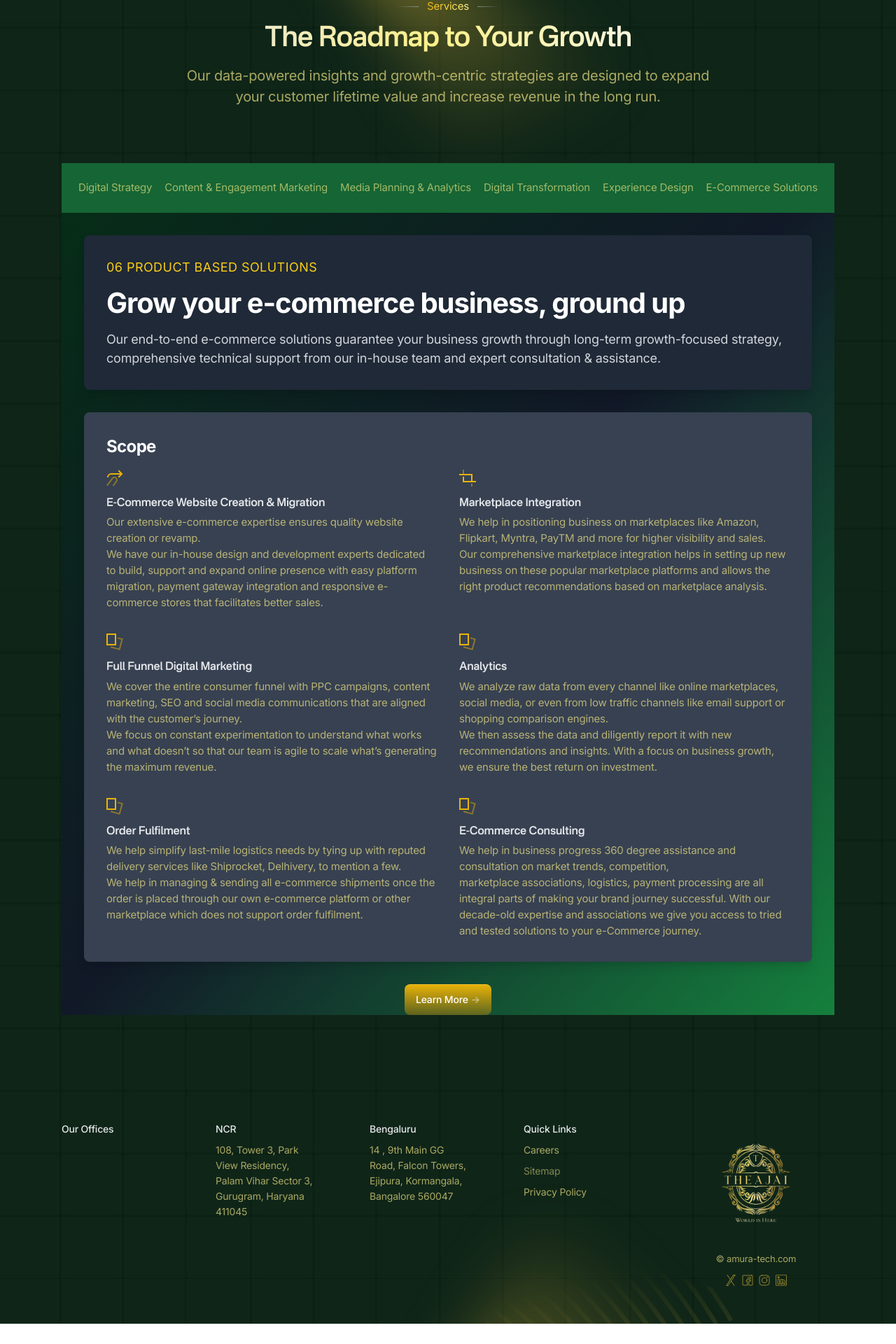
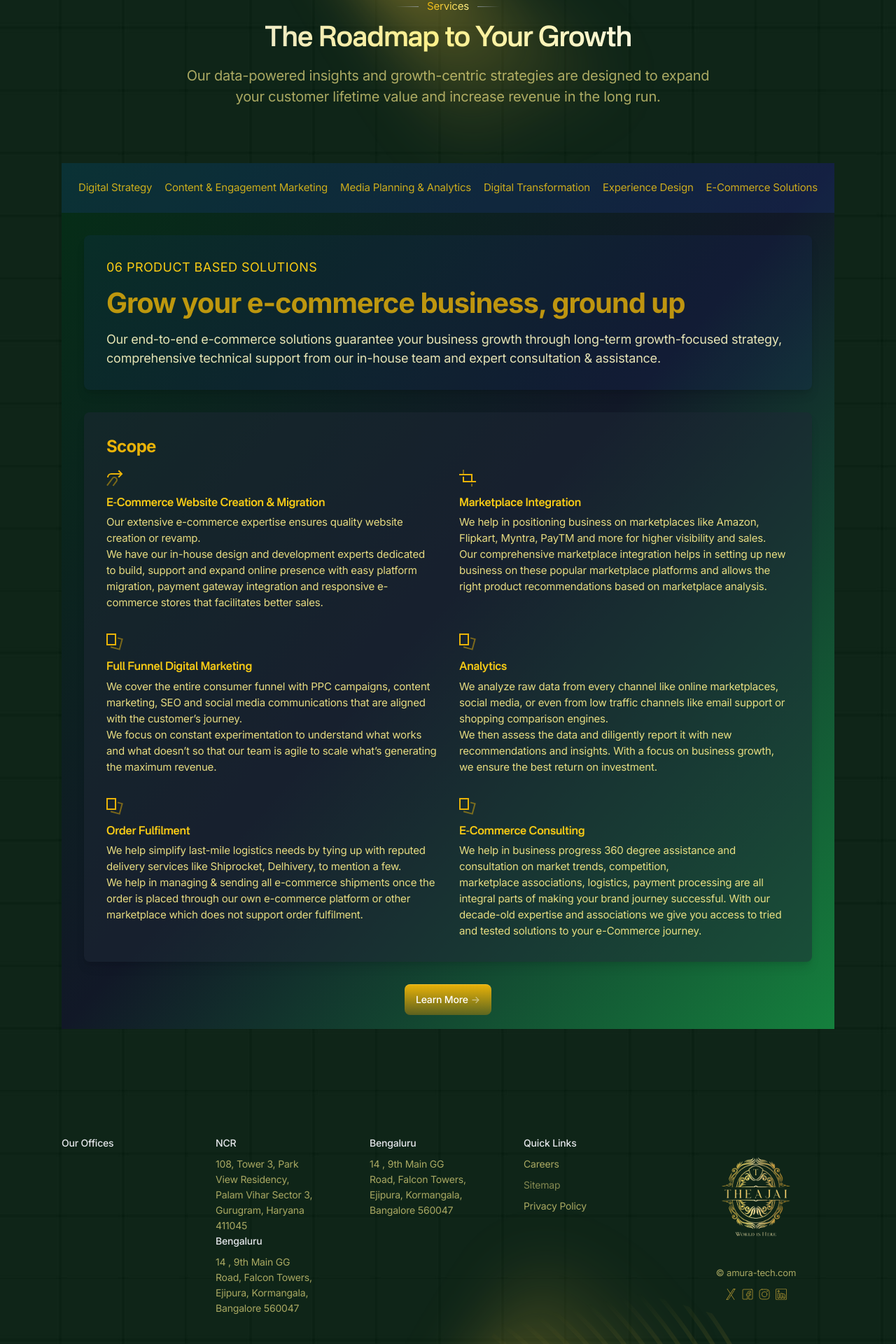
Before and after one commit to sachin972/amura-tech, a Next.js app: page /services/e-commerce-solutions in a window 1280 px wide. Shown: the part 1119-3039 px from the top of the page at 70% size. Before the commit the page ends 3010 px from the top, so only its background shows below. Built offline with nearby package versions, Linux system fonts and the light colour scheme.

Commit message:
updated ui

```diff
--- a/app/(default)/services/e-commerce-solutions/page.tsx
+++ b/app/(default)/services/e-commerce-solutions/page.tsx
@@ -6,14 +6,14 @@ export default function ECommerce({}) {
             {/* <Services /> */}
             <div className="w-full p-8">
                 {/* Header Section */}
-                <div className="bg-gray-800 p-8 rounded-lg shadow-lg mb-8">
+                <div className="bg-blue-800/10 p-8 rounded-lg shadow-lg mb-8">
                     <h2 className="text-yellow-400 text-lg uppercase tracking-wide">
                         06 Product Based Solutions
                     </h2>
-                    <h1 className="text-4xl font-bold mt-4">
+                    <h1 className="text-4xl font-bold mt-4 text-yellow-500/80">
                         Grow your e-commerce business, ground up
                     </h1>
-                    <p className="text-lg text-gray-300 mt-4">
+                    <p className="text-lg text-yellow-100/90 mt-4">
                         Our end-to-end e-commerce solutions guarantee your
                         business growth through long-term growth-focused
                         strategy, comprehensive technical support from our
@@ -22,8 +22,8 @@ export default function ECommerce({}) {
                 </div>
 
                 {/* Scope Section */}
-                <div className="bg-gray-700 p-8 rounded-lg shadow-lg">
-                    <h3 className="text-2xl font-bold text-white mb-4">
+                <div className="bg-gray-800/50 p-8 rounded-lg shadow-lg">
+                    <h3 className="text-2xl font-bold text-yellow-500 mb-4">
                         Scope
                     </h3>
                     <div className="grid grid-cols-1 md:grid-cols-2 gap-8">
@@ -41,10 +41,10 @@ export default function ECommerce({}) {
                                     d="M13.01 12.508a2.5 2.5 0 0 0-3.502.482L1.797 23.16.203 21.952l7.71-10.17a4.5 4.5 0 1 1 7.172 5.437l-4.84 6.386-1.594-1.209 4.841-6.385a2.5 2.5 0 0 0-.482-3.503Z"
                                 />
                             </svg>
-                            <h3 className="mb-1 font-nacelle text-[1rem] font-semibold text-gray-200">
+                            <h3 className="mb-1 font-nacelle text-[1rem] font-semibold text-yellow-400">
                                 E-Commerce Website Creation & Migration
                             </h3>
-                            <p className="text-yellow-200/65">
+                            <p className="text-yellow-200/90">
                                 Our extensive e-commerce expertise ensures
                                 quality website creation or revamp.
                                 <br />
@@ -70,10 +70,10 @@ export default function ECommerce({}) {
                                 />
                                 <path d="M19 6H0v2h17v8H7v-6H5v8h19v-2h-5V6Z" />
                             </svg>
-                            <h3 className="mb-1 font-nacelle text-[1rem] font-semibold text-gray-200">
+                            <h3 className="mb-1 font-nacelle text-[1rem] font-semibold text-yellow-400">
                                 Marketplace Integration
                             </h3>
-                            <p className="text-yellow-200/65">
+                            <p className="text-yellow-200/90">
                                 We help in positioning business on marketplaces
                                 like Amazon, Flipkart, Myntra, PayTM and more
                                 for higher visibility and sales.
@@ -100,10 +100,10 @@ export default function ECommerce({}) {
                                     d="m16.295 5.393 7.528 2.034-4.436 16.412L5.87 20.185l.522-1.93 11.585 3.132 3.392-12.55-5.597-1.514.522-1.93Z"
                                 />
                             </svg>
-                            <h3 className="mb-1 font-nacelle text-[1rem] font-semibold text-gray-200">
+                            <h3 className="mb-1 font-nacelle text-[1rem] font-semibold text-yellow-400">
                                 Full Funnel Digital Marketing
                             </h3>
-                            <p className="text-yellow-200/65">
+                            <p className="text-yellow-200/90">
                                 We cover the entire consumer funnel with PPC
                                 campaigns, content marketing, SEO and social
                                 media communications that are aligned with the
@@ -128,10 +128,10 @@ export default function ECommerce({}) {
                                     d="m16.295 5.393 7.528 2.034-4.436 16.412L5.87 20.185l.522-1.93 11.585 3.132 3.392-12.55-5.597-1.514.522-1.93Z"
                                 />
                             </svg>
-                            <h3 className="mb-1 font-nacelle text-[1rem] font-semibold text-gray-200">
+                            <h3 className="mb-1 font-nacelle text-[1rem] font-semibold text-yellow-400">
                                 Analytics{" "}
                             </h3>
-                            <p className="text-yellow-200/65">
+                            <p className="text-yellow-200/90">
                                 We analyze raw data from every channel like
                                 online marketplaces, social media, or even from
                                 low traffic channels like email support or
@@ -156,10 +156,10 @@ export default function ECommerce({}) {
                                     d="m16.295 5.393 7.528 2.034-4.436 16.412L5.87 20.185l.522-1.93 11.585 3.132 3.392-12.55-5.597-1.514.522-1.93Z"
                                 />
                             </svg>
-                            <h3 className="mb-1 font-nacelle text-[1rem] font-semibold text-gray-200">
+                            <h3 className="mb-1 font-nacelle text-[1rem] font-semibold text-yellow-400">
                                 Order Fulfilment{" "}
                             </h3>
-                            <p className="text-yellow-200/65">
+                            <p className="text-yellow-200/90">
                                 We help simplify last-mile logistics needs by
                                 tying up with reputed delivery services like
                                 Shiprocket, Delhivery, to mention a few.
@@ -183,10 +183,10 @@ export default function ECommerce({}) {
                                     d="m16.295 5.393 7.528 2.034-4.436 16.412L5.87 20.185l.522-1.93 11.585 3.132 3.392-12.55-5.597-1.514.522-1.93Z"
                                 />
                             </svg>
-                            <h3 className="mb-1 font-nacelle text-[1rem] font-semibold text-gray-200">
+                            <h3 className="mb-1 font-nacelle text-[1rem] font-semibold text-yellow-400">
                                 E-Commerce Consulting
                             </h3>
-                            <p className="text-yellow-200/65">
+                            <p className="text-yellow-200/90">
                                 We help in business progress 360 degree
                                 assistance and consultation on market trends,
                                 competition,
--- a/app/(default)/services/layout.tsx
+++ b/app/(default)/services/layout.tsx
@@ -271,35 +271,35 @@ export default function DefaultLayout({
                             <div className="bg-gradient-to-br from-green-950 via-gray-900 to-green-700 text-white">
                                 <div className="flex flex-col">
                                     {/* Sidebar Navigation */}
-                                    <div className="w-full bg-green-800 p-6">
+                                    <div className="w-full  bg-blue-800/20 p-6">
                                         <ul className="flex flex-wrap items-center justify-between gap-4">
-                                            <li className="text-yellow-200/60 hover:text-yellow-500 cursor-pointer">
+                                            <li className="text-yellow-400/80 hover:text-yellow-600 cursor-pointer">
                                                 <Link href="/services/digital-marketing">
                                                     Digital Strategy
                                                 </Link>
                                             </li>
-                                            <li className="text-yellow-200/60 hover:text-yellow-500 cursor-pointer">
+                                            <li className="text-yellow-400/80 hover:text-yellow-600 cursor-pointer">
                                                 <Link href="/services/content-and-engineering">
                                                     Content & Engagement
                                                     Marketing
                                                 </Link>
                                             </li>
-                                            <li className="text-yellow-200/60 hover:text-yellow-500 cursor-pointer">
+                                            <li className="text-yellow-400/80 hover:text-yellow-600 cursor-pointer">
                                                 <Link href="/services/media-planning-analytics">
                                                     Media Planning & Analytics
                                                 </Link>
                                             </li>
-                                            <li className="text-yellow-200/60 hover:text-yellow-500 cursor-pointer">
+                                            <li className="text-yellow-400/80 hover:text-yellow-600 cursor-pointer">
                                                 <Link href="/services/digital-transformation">
                                                     Digital Transformation
                                                 </Link>
                                             </li>
-                                            <li className="text-yellow-200/60 hover:text-yellow-500 cursor-pointer">
+                                            <li className="text-yellow-400/80 hover:text-yellow-600 cursor-pointer">
                                                 <Link href="/services/experience-design">
                                                     Experience Design
                                                 </Link>
                                             </li>
-                                            <li className="text-yellow-200/60 hover:text-yellow-500 cursor-pointer">
+                                            <li className="text-yellow-400/80 hover:text-yellow-600 cursor-pointer">
                                                 <Link href="/services/e-commerce-solutions">
                                                     E-Commerce Solutions
                                                 </Link>
@@ -313,6 +313,7 @@ export default function DefaultLayout({
                                     <div
                                         data-aos="fade-up"
                                         data-aos-delay={400}
+                                        className="mb-5"
                                     >
                                         <a
                                             className="cursor-pointer btn group mb-4 w-full bg-gradient-to-t from-yellow-600/40 to-yellow-500 bg-[length:100%_100%] bg-[bottom] text-white shadow-[inset_0px_1px_0px_0px_theme(colors.white/.16)] hover:bg-[length:100%_150%] sm:mb-0 sm:w-auto"
@@ -324,7 +325,7 @@ export default function DefaultLayout({
                                                     ?.click();
                                             }}
                                         >
-                                            <span className="relative inline-flex items-center">
+                                            <span className="relative inline-flex items-center mb">
                                                 Learn More
                                                 <span className="ml-1 tracking-normal text-white/50 transition-transform group-hover:translate-x-0.5">
                                                     -&gt;
--- a/components/ui/footer.tsx
+++ b/components/ui/footer.tsx
@@ -28,6 +28,8 @@ export default function Footer() {
                         </h3>
                     </div>
                     <div className="space-y-2">
+                        <ul>
+                            <li className="space-y-2">
                                 <h3 className="text-sm font-medium text-gray-200">
                                     <Link href={"/contact"}>NCR</Link>
                                 </h3>
@@ -45,9 +47,37 @@ export default function Footer() {
                                             className="text-yellow-200/65 transition hover:text-yellow-500"
                                             href="#0"
                                         >
-                                    108, Tower 3, Park View Residency, Palam
-                                    Vihar Sector 3, Gurugram, Haryana 411045
+                                            108, Tower 3, Park View Residency,
+                                            Palam Vihar Sector 3, Gurugram,
+                                            Haryana 411045
                                         </a>
+                                    </li>
+                                </ul>
+                            </li>
+                            <li className="space-y-2">
+                                <h3 className="text-sm font-medium text-gray-200">
+                                    <Link href={"/contact"}>Bengaluru</Link>
+                                </h3>
+                                <ul className="space-y-2 text-sm">
+                                    {/* <li>
+                                <a
+                                    className="text-yellow-200/65 transition hover:text-yellow-500"
+                                    href="#0"
+                                >
+                                    NCR
+                                </a>
+                            </li> */}
+                                    <li>
+                                        <a
+                                            className="text-yellow-200/65 transition hover:text-yellow-500"
+                                            href="#0"
+                                        >
+                                            14 , 9th Main GG Road, Falcon
+                                            Towers, Ejipura, Kormangala,
+                                            Bangalore 560047
+                                        </a>
+                                    </li>
+                                </ul>
                             </li>
                         </ul>
                     </div>
@@ -120,7 +150,7 @@ export default function Footer() {
                     {/* 5th block */}
                     <div className="col-span-2 md:col-span-4 lg:col-span-1 lg:text-center">
                         <div className="mb-1">
-                            <Logo height={760} width={760} />
+                            <Logo height={700} width={700} />
                         </div>
                         <div className="text-xs">
                             <p className="mb-3 text-yellow-200/65">
```
Also changed, not shown: app/(default)/services/content-and-engineering/page.tsx (+13 -13 lines), app/(default)/services/digital-marketing/page.tsx (+11 -11 lines), app/(default)/services/digital-transformation/page.tsx (+11 -11 lines), app/(default)/services/experience-design/page.tsx (+11 -11 lines), app/(default)/services/media-planning-analytics/page.tsx (+13 -13 lines). Lines whose indentation alone changed are shown as unchanged.
